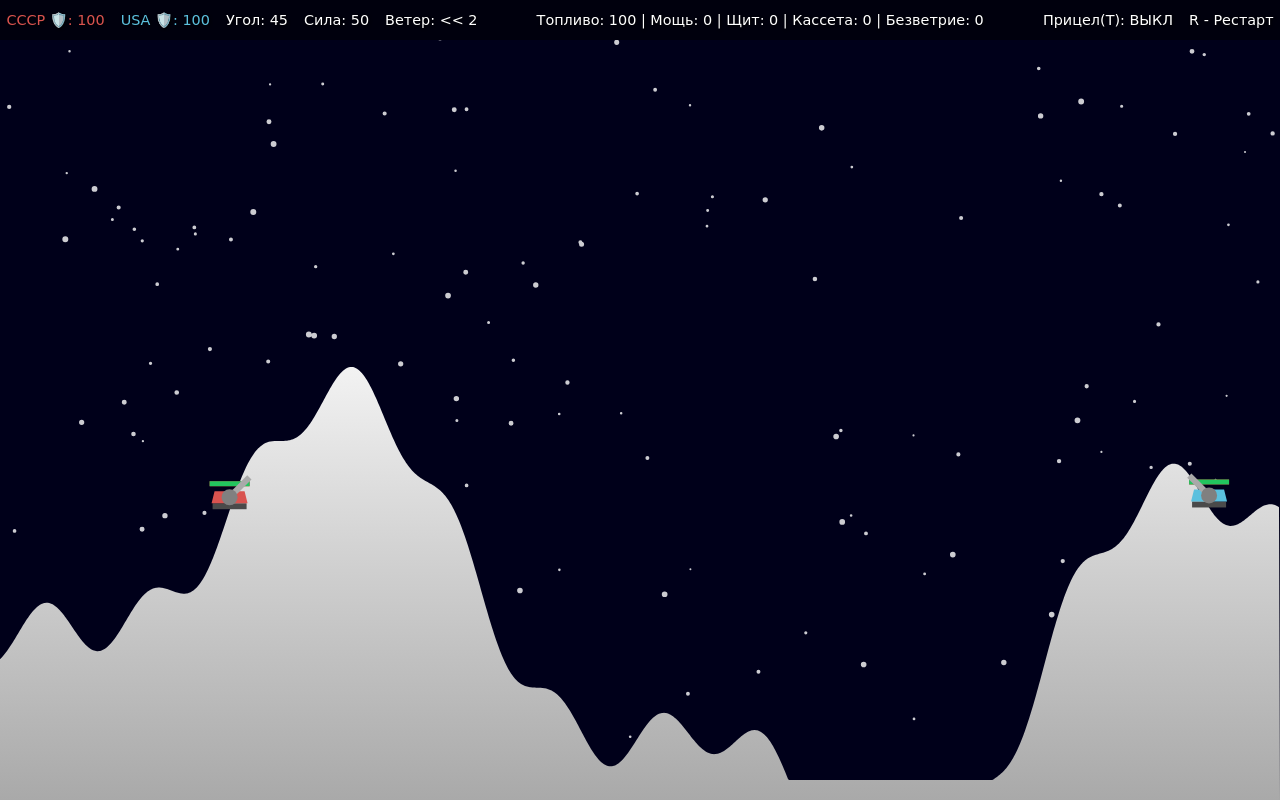
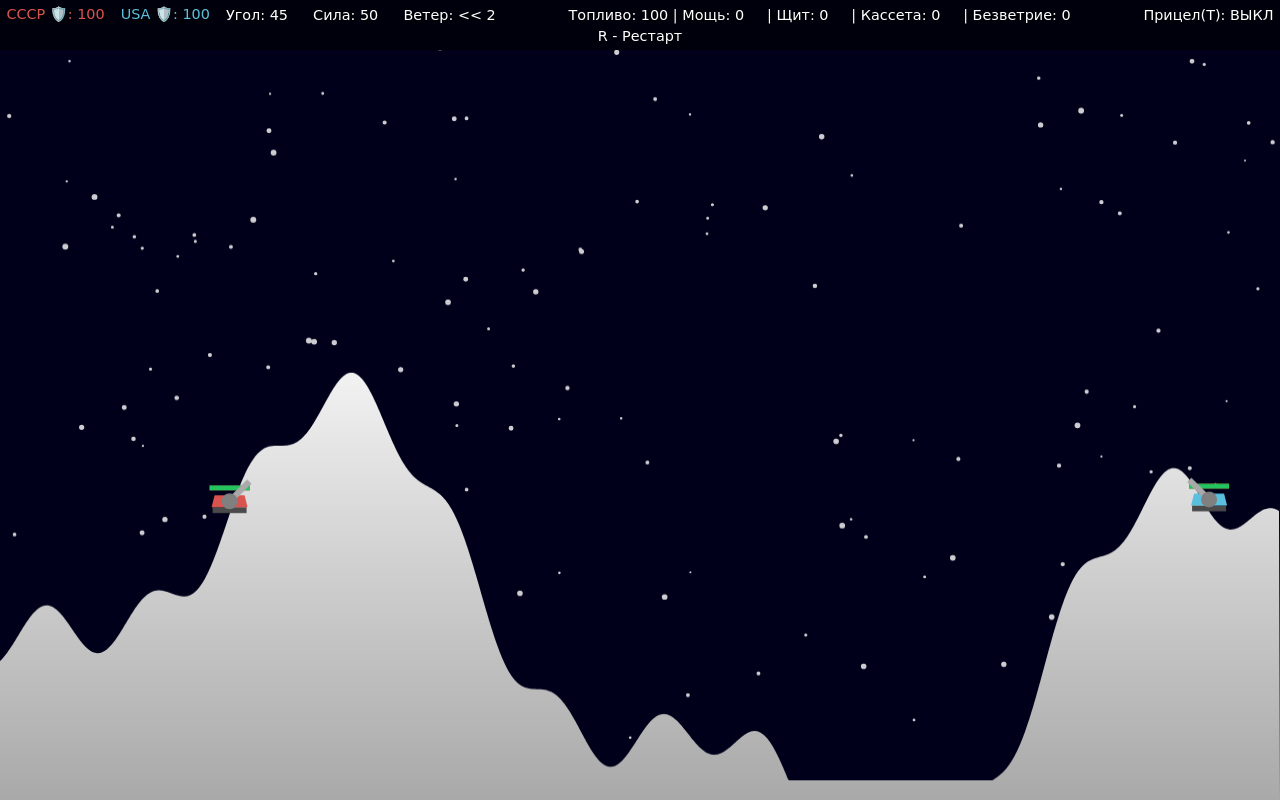
Before and after one commit to A345i/artilery, a plain HTML site: page index.html in a window 1280 px wide. Both pictures are taken after a click on the element 640 px from the left and 420 px from the top of the page. Drawn offline with Linux system fonts and the light colour scheme.

Commit message:
Add files via upload

```diff
--- a/script.js
+++ b/script.js
@@ -400,18 +400,22 @@ function spawnBonus() {
         }
 
 function updateUI() {
-            if(!player || !cpu) return;
-            playerInfo.innerHTML = `СССР 🛡️: ${Math.round(player.health)}`;
-            cpuInfo.innerHTML = `USA 🛡️: ${Math.round(cpu.health)}`;
+    if (!player || !cpu) return;
+    // Оборачиваем числа в <span class="ui-value">
+    playerInfo.innerHTML = `СССР 🛡️: <span class="ui-value">${Math.round(player.health)}</span>`;
+    cpuInfo.innerHTML = `USA 🛡️: <span class="ui-value">${Math.round(cpu.health)}</span>`;
 
-            if(currentPlayer === player){
-                angleInfo.textContent = `Угол: ${Math.round(player.angle)}`;
-                forceInfo.textContent = `Сила: ${Math.round(player.force)}`;
+    if (currentPlayer === player) {
+        angleInfo.innerHTML = `Угол: <span class="ui-value">${Math.round(player.angle)}</span>`;
+        forceInfo.innerHTML = `Сила: <span class="ui-value">${Math.round(player.force)}</span>`;
     }
+
     let windText = (wind > 0 ? ">>" : wind < 0 ? "<<" : "--");
     const windStrength = Math.round((Math.abs(wind) / MAX_WIND) * 10);
-            windInfo.textContent = `Ветер: ${windText} ${windStrength}`;
-            playerBonusInfo.textContent = `Топливо: ${Math.round(player.fuel)} | Мощь: ${player.powerShells} | Щит: ${Math.round(player.shieldHealth)} | Кассета: ${player.clusterShells} | Безветрие: ${player.windlessShells}`; // ← ИЗМЕНЕНИЕ
+    windInfo.innerHTML = `Ветер: ${windText} <span class="ui-value">${windStrength}</span>`;
+
+    playerBonusInfo.innerHTML = `Топливо: <span class="ui-value">${Math.round(player.fuel)}</span> | Мощь: <span class="ui-value">${player.powerShells}</span> | Щит: <span class="ui-value">${Math.round(player.shieldHealth)}</span> | Кассета: <span class="ui-value">${player.clusterShells}</span> | Безветрие: <span class="ui-value">${player.windlessShells}</span>`;
+
     aimingInfo.textContent = `Прицел(T): ${showAimingLine ? 'ВКЛ' : 'ВЫКЛ'}`;
 }
 
--- a/style.css
+++ b/style.css
@@ -139,3 +139,9 @@ canvas {
     align-items: flex-end; /* Выравниваем по низу, как и раньше */
     gap: 10px; /* Расстояние между группами кнопок (например, между движением и углом) */
 }
+
+.ui-value {
+    display: inline-block; /* Позволяет задать ширину */
+    min-width: 3ch; /* Резервируем место под 3 символа (ch - ширина символа '0') */
+    text-align: left; /* Выравниваем текст внутри блока по левому краю */
+}
```
Lines whose indentation alone changed are shown as unchanged.
